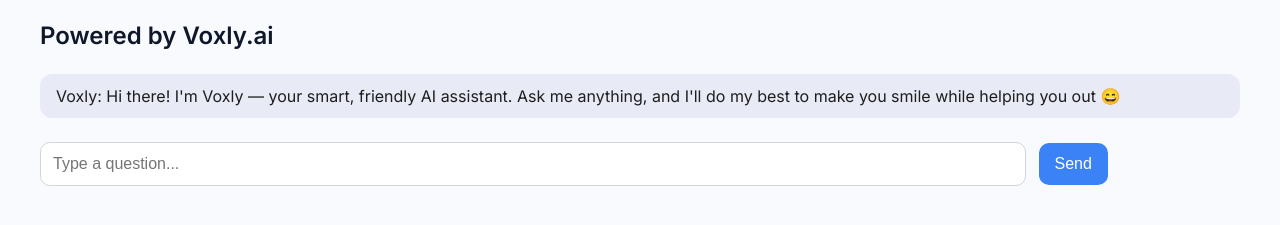
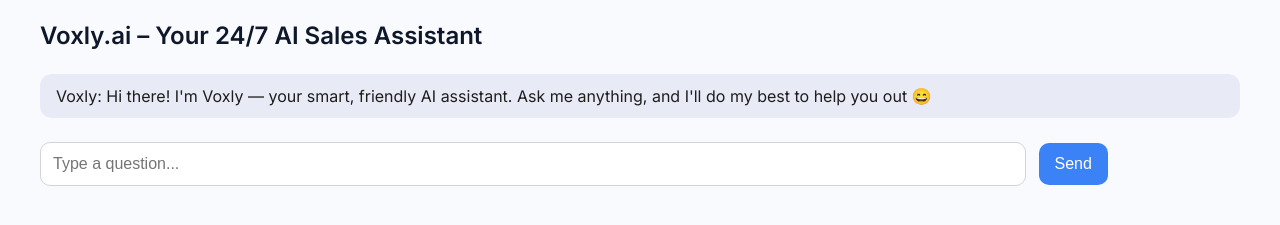
Before and after one commit to voxlyai/voxlyBeta, a plain HTML site: page index.html in a window 1280 px wide. Shown: the part 77-302 px from the top of the page. Drawn offline with Linux system fonts and the light colour scheme.

Commit message:
Updated chatbot text/UI/logic

```diff
--- a/index.html
+++ b/index.html
@@ -106,7 +106,7 @@
   <div class="logo-container">
   <img src="voxly-logo.png" alt="Voxly Logo" class="logo animated-logo" />
 </div>
-   <h2>Powered by Voxly.ai</h2>
+   <h2>Voxly.ai – Your 24/7 AI Sales Assistant</h2>
     <div id="messages"></div>
     <input id="userInput" type="text" placeholder="Type a question..." style="width: 80%;" />
     <button onclick="sendMessage()">Send</button>
@@ -115,7 +115,7 @@
   <script>
     window.onload = function () {
   const messagesDiv = document.getElementById('messages');
-  messagesDiv.innerHTML += `<div class="msg bot">Voxly: Hi there! I'm Voxly — your smart, friendly AI assistant. Ask me anything, and I'll do my best to make you smile while helping you out 😄</div>`;
+  messagesDiv.innerHTML += `<div class="msg bot">Voxly: Hi there! I'm Voxly — your smart, friendly AI assistant. Ask me anything, and I'll do my best to help you out 😄</div>`;
 };
 function typeMessage(name, text) {
   const messagesDiv = document.getElementById('messages');
```
Also changed, not shown: 1 other file.
